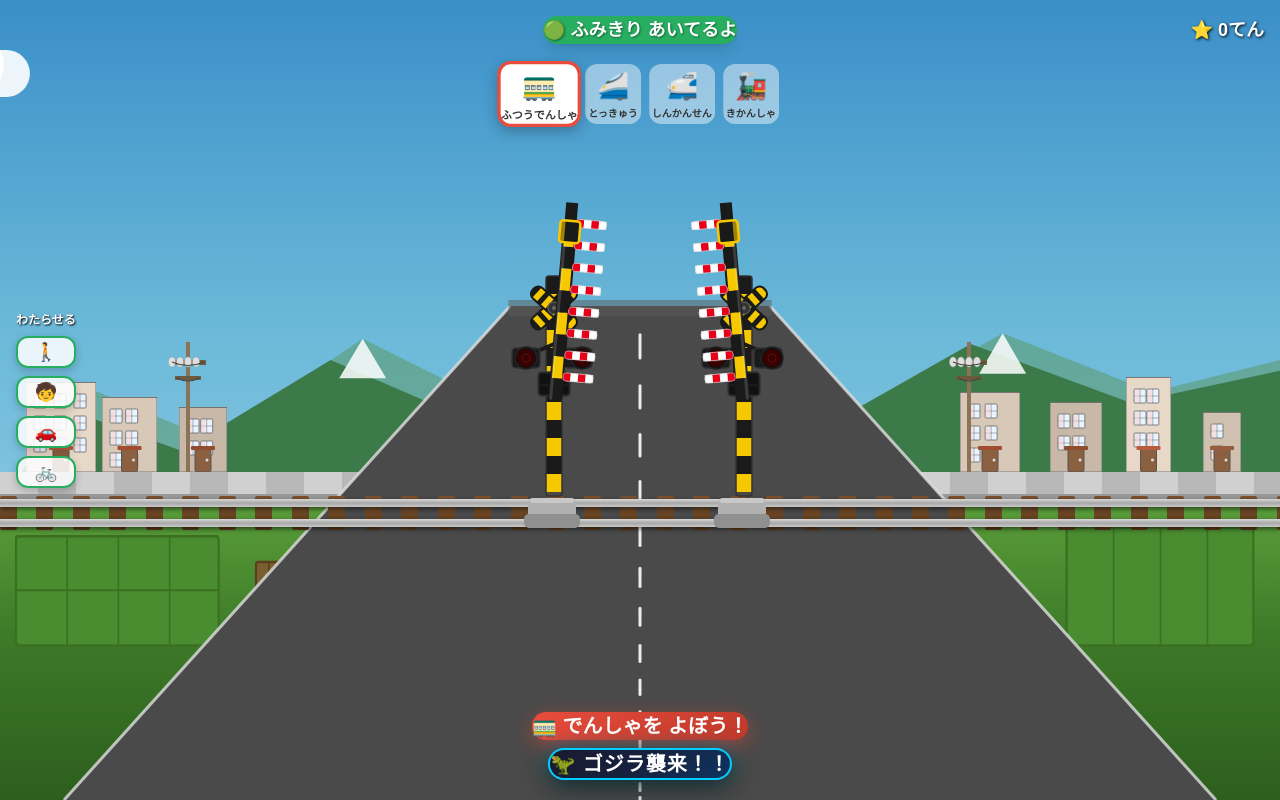
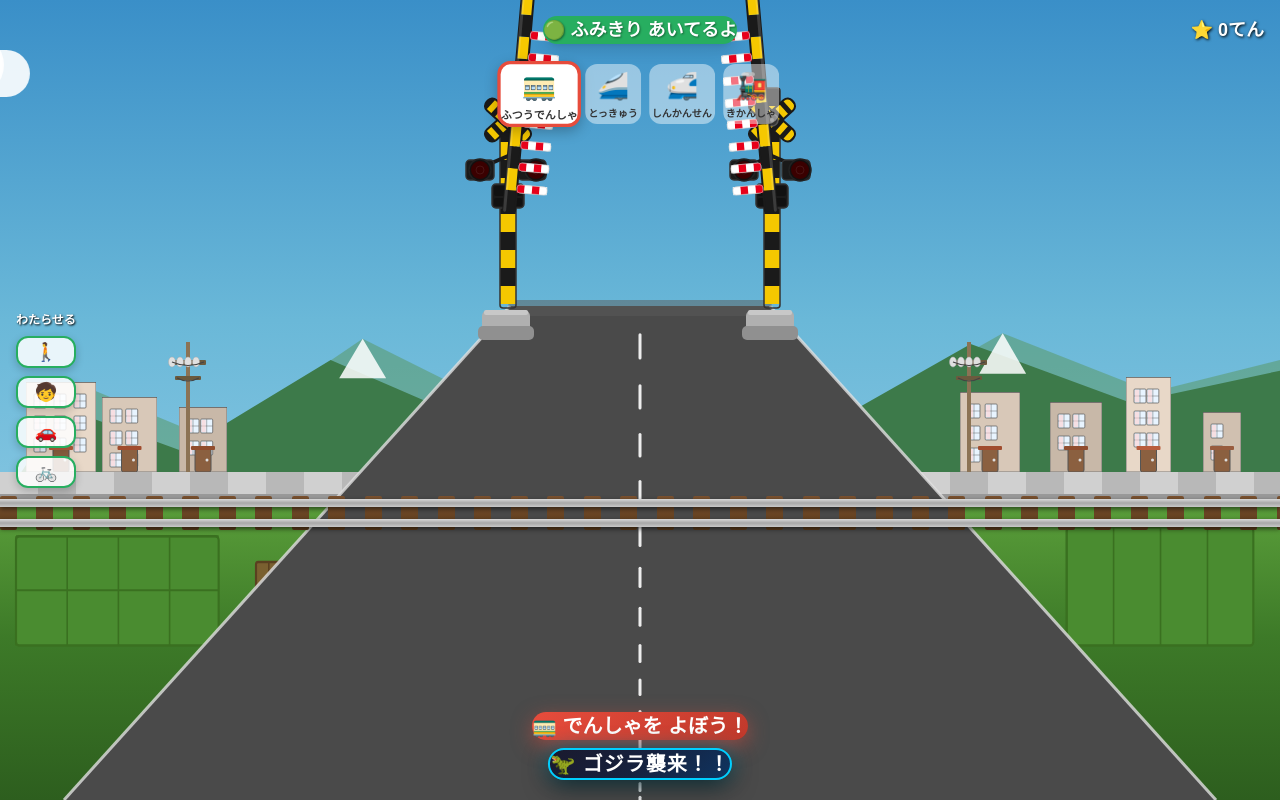
Before and after one commit to jinsato18-design/fumikiri-app, a Next.js app: page / in a window 1280 px wide. Built offline with nearby package versions, Linux system fonts and the light colour scheme.

Commit message:
踏切を道路幅に合わせて動的配置: 左右端にポール、バー長=道路幅で全体を遮断

```diff
--- a/app/page.tsx
+++ b/app/page.tsx
@@ -475,7 +475,7 @@ export default function FumikiriApp() {
       {trainVisible && <TrainSVG def={trainDef} smokeFrame={smokeFrames}/>}
 
       {/* 踏切 */}
-      <FumikiriStructure barrierAngle={barrierAngle} isWarning={isWarning}/>
+      <FumikiriStructure barrierAngle={barrierAngle} isWarning={isWarning} W={W} H={H}/>
 
       {/* ===== UI ===== */}
 
@@ -1105,22 +1105,35 @@ function SteamLoco({def,smokeFrame}:{def:TrainDef;smokeFrame:number}){
 // ─────────────────────────────────────────────
 // 踏切構造物（画像に忠実）
 // ─────────────────────────────────────────────
-function FumikiriStructure({barrierAngle,isWarning}:{barrierAngle:number;isWarning:boolean}){
+function FumikiriStructure({barrierAngle,isWarning,W,H}:{barrierAngle:number;isWarning:boolean;W:number;H:number}){
+  // RoadSVGと同じ計算で線路位置での道路左端・右端を求める
+  const cx   = W / 2;
+  const vpY  = H * (1 - 0.62);
+  const yRail = vpY + 4; // 線路のY位置（RoadSVGと同じ）
+  const t = Math.max(0, Math.min(1, (yRail - vpY) / (H - vpY)));
+  const railHalfW = W * (0.20 + 0.70 * t) / 2;
+  const roadLeftX  = cx - railHalfW;  // 線路位置での道路左端X
+  const roadRightX = cx + railHalfW;  // 線路位置での道路右端X
+  const poleH = 220; // ポール高さ（SVG内）
+  // ポールのtop: 線路Y - ポール高さ
+  const poleTop = yRail - poleH;
+
   return(
     <>
-      <div className="absolute" style={{left:"calc(50% - 120px)",top:"calc(62% - 220px)",zIndex:30}}>
-        <FumikiriPole isWarning={isWarning} barrierAngle={barrierAngle} side="left"/>
+      {/* 左ポール: 道路左端に配置、バーは右（道路内側）へ伸びる */}
+      <div className="absolute" style={{left: roadLeftX - 34, top: poleTop, zIndex:30}}>
+        <FumikiriPole isWarning={isWarning} barrierAngle={barrierAngle} side="left" bLen={railHalfW * 2}/>
       </div>
-      <div className="absolute" style={{left:"calc(50% + 70px)",top:"calc(62% - 220px)",zIndex:30}}>
-        <FumikiriPole isWarning={isWarning} barrierAngle={barrierAngle} side="right"/>
+      {/* 右ポール: 道路右端に配置、バーは左（道路内側）へ伸びる */}
+      <div className="absolute" style={{left: roadRightX - 34, top: poleTop, zIndex:30}}>
+        <FumikiriPole isWarning={isWarning} barrierAngle={barrierAngle} side="right" bLen={railHalfW * 2}/>
       </div>
     </>
   );
 }
 
-function FumikiriPole({isWarning,barrierAngle,side}:{isWarning:boolean;barrierAngle:number;side:"left"|"right"}){
+function FumikiriPole({isWarning,barrierAngle,side,bLen}:{isWarning:boolean;barrierAngle:number;side:"left"|"right";bLen:number}){
   const pH=220;
-  const bLen=180;
   const angle = side==="left" ? barrierAngle : -barrierAngle;
 
   return(
```
